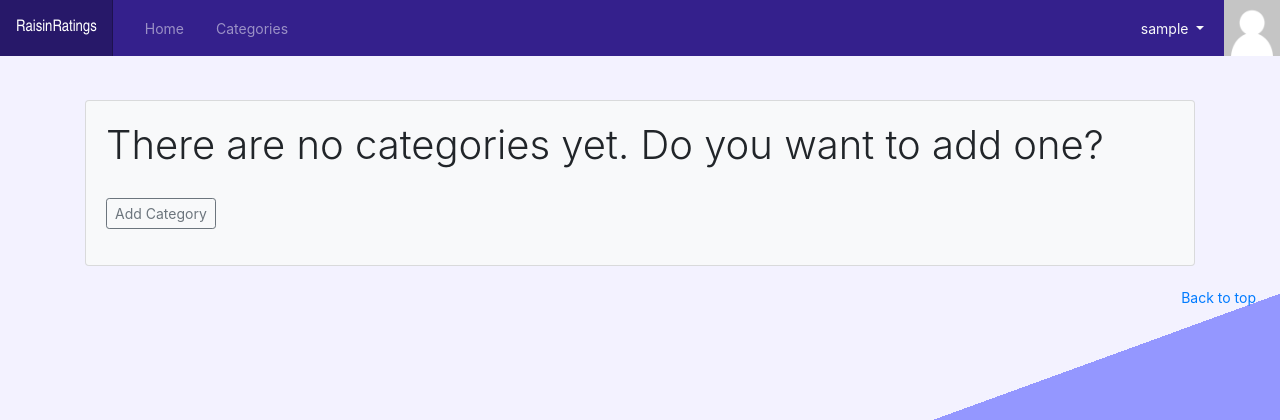
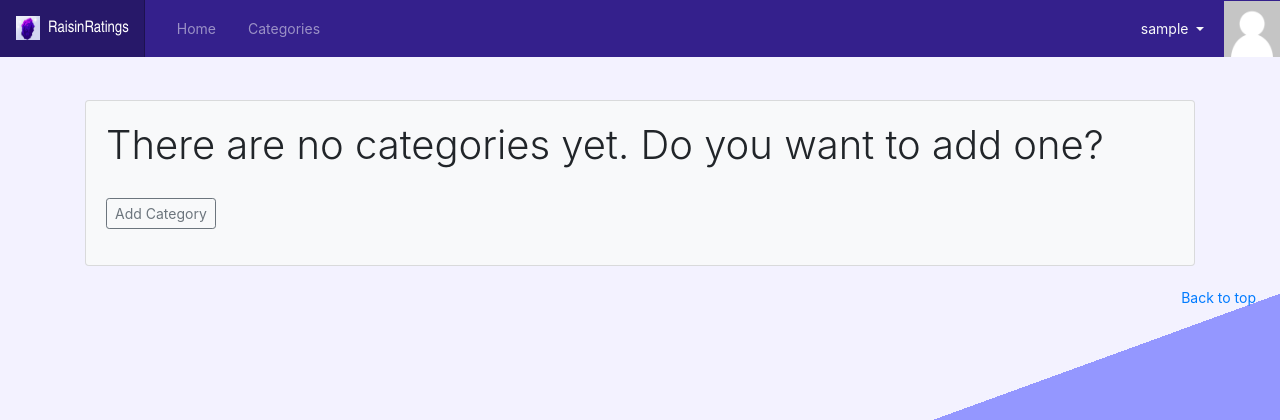
Before and after one commit to rorybhunter/WAD2_Group_2E, a Django app: page /RaisinRatings/add_movie/ in a window 1280 px wide. Shown: the top 420 px of the page. Run offline with Django 4.2, Linux system fonts and the light colour scheme; the visitor is signed in with stand-in values (Sample User, id 1); data comes from the database, SQL or seed files in the repository; data that the repository does not hold is empty; some libraries are stand-ins or nearby versions.

Commit message:
added logo

```diff
--- a/templates/RaisinRatings/base.html
+++ b/templates/RaisinRatings/base.html
@@ -32,14 +32,13 @@
     <body>
         <header>
             <nav class="navbar navbar-expand-md navbar-dark fixed-top bg-alert p-0 ">
-                <a class="navbar-brand p-3 font-brand" href="{% url 'RaisinRatings:index' %}">RaisinRatings</a>
+                <a class="navbar-brand p-3 font-brand" href="{% url 'RaisinRatings:index' %}"><img class="mr-2" src="{% static 'images/logo.jpeg' %}" style="height:1.5rem" >RaisinRatings</a>
                 <button class="navbar-toggler" type="button" data-toggle="collapse" data-target="#navbarCollapse" aria-controls="navbarCollapse" aria-expanded="false" aria-label="Toggle navigation">
                     <span class="navbar-toggler-icon"></span>
                 </button>
 
                 <div class="collapse navbar-collapse" id="navbarCollapse">
                     <ul class="navbar-nav mr-auto">
-
                         <li class="nav-item mx-2"><a class="nav-link" href="{% url 'RaisinRatings:index' %}">Home</a></li>
                         <li class="nav-item mx-2"><a class="nav-link" href="{% url 'RaisinRatings:categories' %}">Categories</a></li>
                         {% if user.userprofile.user_type == "CREATOR" %}
```
Also changed, not shown: static/images/logo.jpeg (added).
